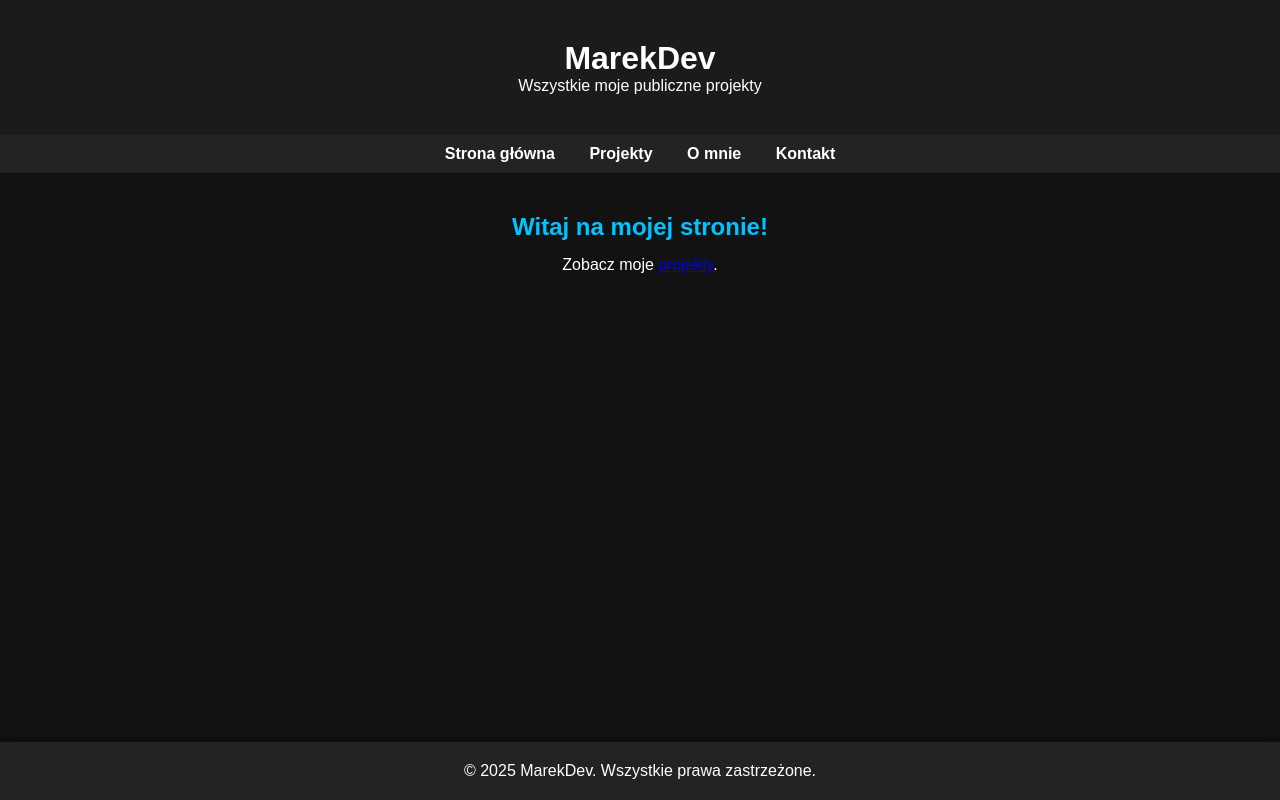
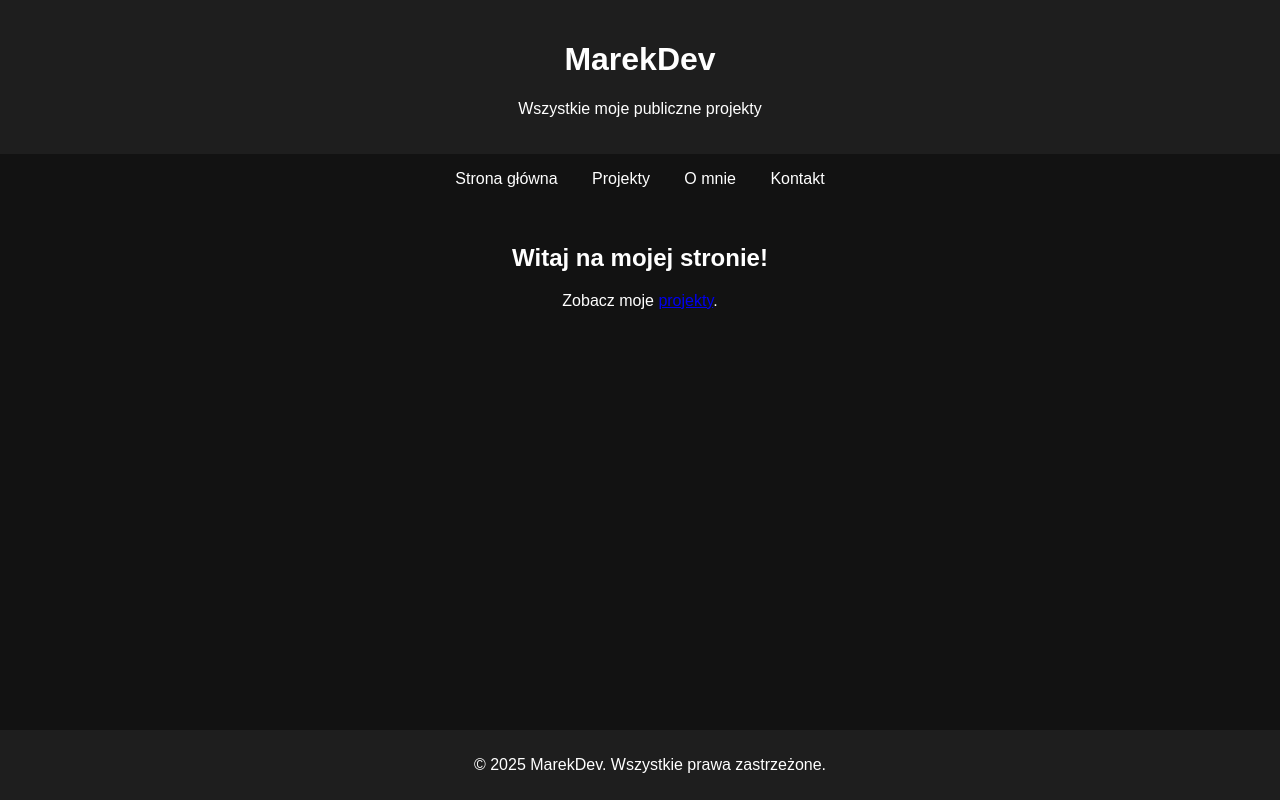
Before and after one commit to Marek8861/MarekDev, a plain HTML site: page index.html in a window 1280 px wide. Drawn offline with Linux system fonts and the light colour scheme.

Commit message:
Update style.css

```diff
--- a/style.css
+++ b/style.css
@@ -1,45 +1,20 @@
-* {
-    margin: 0;
-    padding: 0;
-    box-sizing: border-box;
-}
-
 body {
     font-family: Arial, sans-serif;
     background-color: #121212;
-    color: #ffffff;
-    overflow-x: hidden;
-    display: flex;
-    flex-direction: column;
-    min-height: 100vh; /* Minimalna wysokość ekranu */
-}
-
-canvas {
-    position: fixed;
-    top: 0;
-    left: 0;
-    width: 100%;
-    height: 100%;
-    z-index: -1;
+    color: white;
+    margin: 0;
+    padding: 0;
+    text-align: center;
 }
 
 header {
-    text-align: center;
-    padding: 40px;
-    background: rgba(30, 30, 30, 0.8);
-    backdrop-filter: blur(5px);
-    box-shadow: 0 4px 10px rgba(0, 0, 0, 0.3);
-}
-
-nav {
-    text-align: center;
-    background: rgba(40, 40, 40, 0.8);
-    backdrop-filter: blur(5px);
-    padding: 10px;
+    background-color: #1e1e1e;
+    padding: 20px;
 }
 
 nav ul {
-    list-style: none;
+    list-style-type: none;
+    padding: 0;
 }
 
 nav ul li {
@@ -48,34 +23,18 @@ nav ul li {
 }
 
 nav ul li a {
-    color: #ffffff;
+    color: white;
     text-decoration: none;
-    font-weight: bold;
-    transition: color 0.3s;
 }
 
-nav ul li a:hover {
-    color: #00c3ff;
+main {
+    padding: 20px;
 }
 
-/* Główna zawartość */
-main {
-    flex: 1; /* Rozciąga się, by footer był na dole */
-    padding: 40px;
-    text-align: center;
-}
-
-section h2 {
-    margin-bottom: 15px;
-    color: #00c3ff;
-}
-
-/* Stopka na dole */
 footer {
-    text-align: center;
-    padding: 20px;
-    background: rgba(40, 40, 40, 0.8);
-    backdrop-filter: blur(5px);
-    box-shadow: 0 -4px 10px rgba(0, 0, 0, 0.3);
+    background-color: #1e1e1e;
+    padding: 10px;
+    position: fixed;
+    bottom: 0;
     width: 100%;
 }
```
